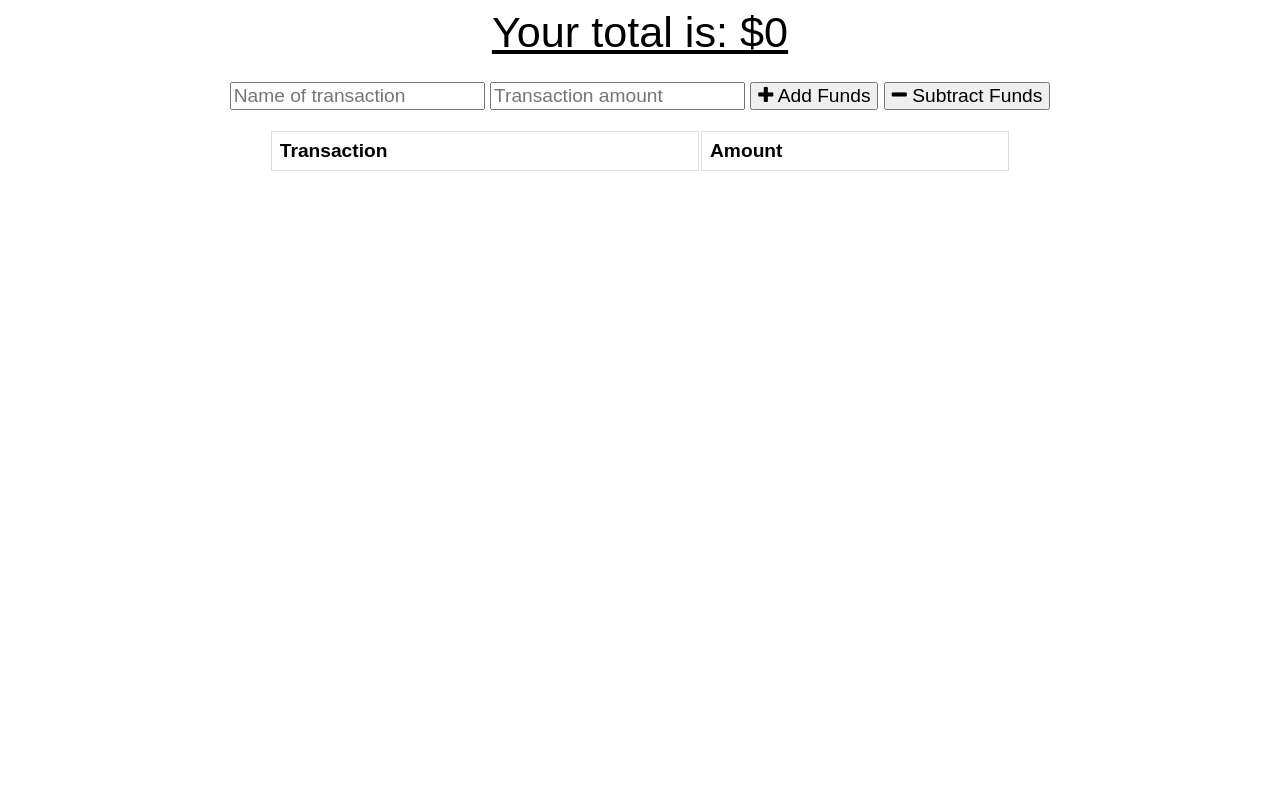
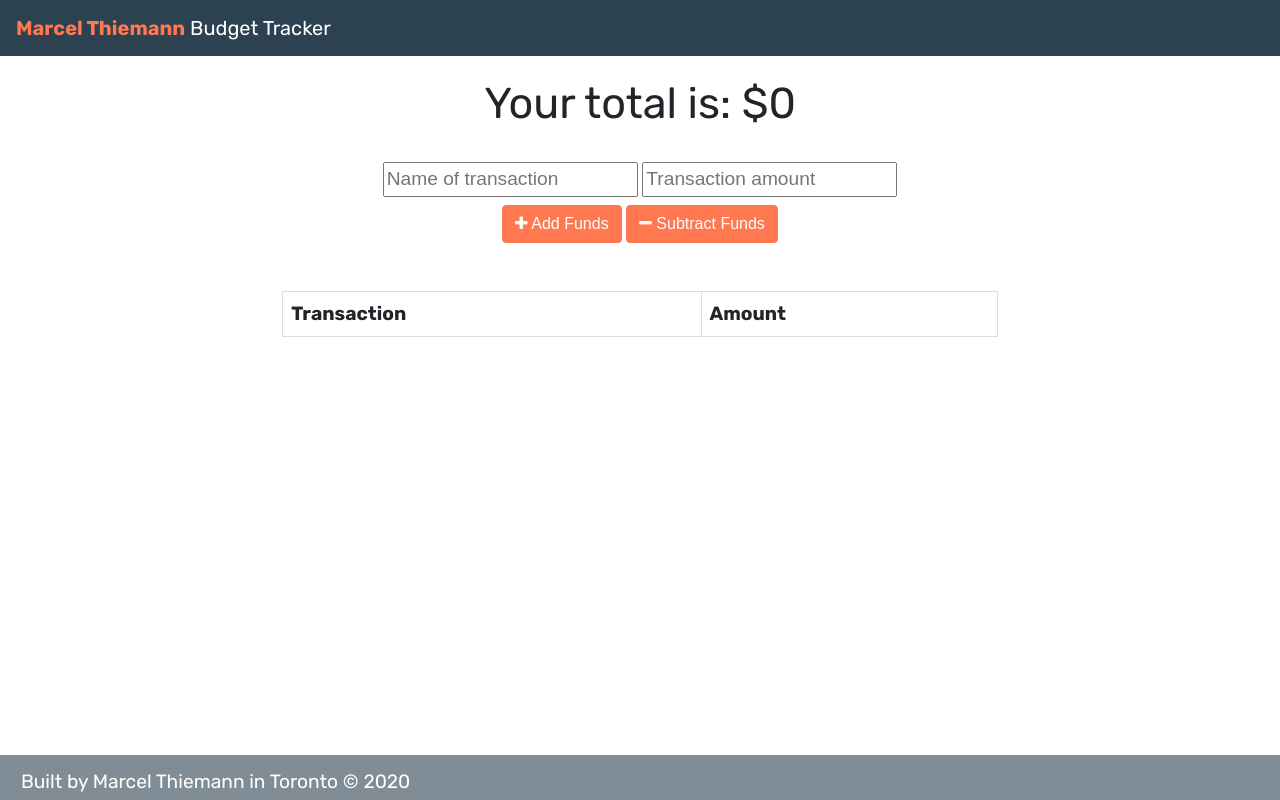
Before and after one commit to cestmarcel/uoft-budget-tracker, a website: page public/index.html in a window 1280 px wide. Drawn offline with nearby package versions, Linux system fonts and the light colour scheme; no server answers.

```diff
--- a/public/assets/css/styles.css
+++ b/public/assets/css/styles.css
@@ -1,6 +1,6 @@
 body {
   font-size: 120%;
-  font-family: Arial;
+  font-family: "Rubik", sans-serif;
 }
 
 button, input {
@@ -22,6 +22,25 @@
   background-color: #dddddd;
 }
 
+.navbar, .navbar-dark {
+  background-color: #2C4251!important;
+}
+
+#brand {
+  color: #FF784F;
+  font-weight: bold;
+}
+
+.btn-primary:hover {
+  background-color: #2C4251;
+  border-color: #2C4251;
+}
+
+.btn-primary {
+  background-color: #FF784F;
+  border-color: #FF784F;
+}
+
 .error {
   color: red;
 }
@@ -34,7 +53,6 @@
 
 .total {
   font-size: 150%;
-  text-decoration: underline;
 }
 
 .form {
@@ -49,3 +67,19 @@
   width: 90%;
   margin: 0 auto;
 }
+
+.alert-primary {
+  background-color: #2C4251;
+  color: white;
+  border-radius: 0%;
+  border-color: #2C4251;
+}
+
+footer {
+  position: fixed;
+  bottom: 15px;
+  left: 0px;
+  height: 30px;
+  width: 100%;
+  opacity: 0.6;
+}
--- a/public/assets/js/db.js
+++ b/public/assets/js/db.js
@@ -0,0 +1,69 @@
+// Set up indexedDB
+const indexedDB =
+  window.indexedDB ||
+  window.mozIndexedDB ||
+  window.webkitIndexedDB ||
+  window.msIndexedDB ||
+  window.shimIndexedDB;
+
+// Open the budget database
+let db;
+const req = indexedDB.open("budget", 1);
+
+// If there is no budget, create objectStore called "pending"
+req.onupgradeneeded = function(evt){
+  let db = evt.target.result;
+  db.createObjectStore("pending", { autoIncrement: true });
+};
+
+// If it opens successfully and if navigator is online, check database (get transactions etc.)
+req.onsuccess = function(evt){
+  db = evt.target.result;
+  if (navigator.onLine) {
+    checkDatabase();
+  }
+};
+
+// If error, log error
+req.onerror = function(evt) {
+  console.log("Oh no! There was an error" + evt.target.errorCode);
+};
+
+// Open object store and save record
+function saveRecord(record) {
+  const transaction = db.transaction(["pending"], "readwrite");
+  const store = transaction.objectStore("pending");
+
+  store.add(record);
+}
+
+// As soon as app is online, do a bulk upload to the database
+function checkDatabase() {
+  const transaction = db.transaction(["pending"], "readwrite");
+  const store = transaction.objectStore("pending");
+  const getAll = store.getAll();
+
+  getAll.onsuccess = function() {
+    if (getAll.result.length > 0) {
+      fetch("/api/transaction/bulk", {
+        method: "POST",
+        body: JSON.stringify(getAll.result),
+        headers: {
+          Accept: "application/json, text/plain, */*",
+          "Content-Type": "application/json"
+        }
+      })
+      .then(response => {
+        return response.json();
+      })
+      .then( function(){
+        const pendingRecord = db.transaction(["pending"], "readwrite");
+        const store = pendingRecord.objectStore("pending");
+        store.clear();
+      });
+    }
+  };
+}
+
+// Add event listener to check when app is back online
+window.addEventListener("online", checkDatabase);
--- a/public/index.html
+++ b/public/index.html
@@ -6,7 +6,8 @@
   <meta http-equiv="X-UA-Compatible" content="ie=edge">
   <meta name="theme-color" content="#317EFB">
   <link rel="shortcut icon" href="./assets/icons/icon-192x192.png" type="image/x-icon">
-
+  <link rel="stylesheet" href="https://maxcdn.bootstrapcdn.com/bootstrap/4.0.0/css/bootstrap.min.css" integrity="sha384-Gn5384xqQ1aoWXA+058RXPxPg6fy4IWvTNh0E263XmFcJlSAwiGgFAW/dAiS6JXm" crossorigin="anonymous">
+  <link href="https://fonts.googleapis.com/css2?family=Rubik:ital,wght@0,300;0,400;0,500;0,700;0,900;1,300;1,400;1,500;1,700;1,900&display=swap" rel="stylesheet">
   <link rel="stylesheet" href="https://stackpath.bootstrapcdn.com/font-awesome/4.7.0/css/font-awesome.min.css">
   <link rel="stylesheet" href="./assets/css/styles.css">
   <!-- Load the manifest for PWA -->
@@ -15,20 +16,32 @@
   <title>Budget Tracker</title>
 </head>
 <body onload="initApp()">
-  <div class="wrapper">
-    <div class="total">
+  <nav class="navbar navbar-dark bg-dark">
+    <a class="navbar-brand" href="/"><span id="brand">Marcel Thiemann</span> Budget Tracker
+    </a>
+  </nav>
+  <div class="wrapper container">
+    <div class="total mt-3">
       <div class="total">Your total is: $<span id="total">0</span></div>
     </div>
 
     <div class="form">
-      <input type="text" id="t-name" placeholder="Name of transaction" />
-      <input type="number" min="0" id="t-amount" placeholder="Transaction amount" />
-      <button id="add-btn"><i class="fa fa-plus buttons"></i> Add Funds</button>
-      <button id="sub-btn"><i class="fa fa-minus"></i> Subtract Funds</button>
+      <div class="row">
+        <div class="col-sm-12">
+          <input type="text" id="t-name" placeholder="Name of transaction" />
+          <input type="number" min="0" id="t-amount" placeholder="Transaction amount" />
+        </div>
+      </div>
+      <div class="row mb-5">
+        <div class="col-sm-12 mt-2">
+          <button id="add-btn" class="btn btn-primary"><i class="fa fa-plus buttons"></i> Add Funds</button>
+          <button id="sub-btn" class="btn btn-primary"><i class="fa fa-minus"></i> Subtract Funds</button>
+        </div>
+      </div>
       <p class="error"></p>
     </div>
 
-    <div class="transactions">
+    <div class="transactions mt-3 mb-5">
       <table>
         <thead>
           <th>Transaction</th>
@@ -40,8 +53,15 @@
       </table>
     </div>
 
-    <canvas id="myChart"></canvas>
+    <canvas class="mb-5" id="myChart"></canvas>
+
   </div>
+
+  <footer>
+    <section class="alert alert-primary" role="alert">
+        Built by Marcel Thiemann in Toronto &copy; 2020
+    </section>
+  </footer>
 
   <script src="https://cdn.jsdelivr.net/npm/chart.js@2.8.0"></script>
   <script src="./assets/js/index.js"></script>
```
Also changed, not shown: public/assets/icons/icon-192x192.png, public/assets/icons/icon-512x512.png, public/assets/screenshots/app.png (added).
